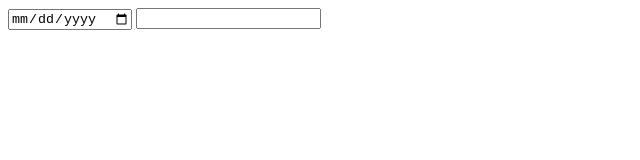
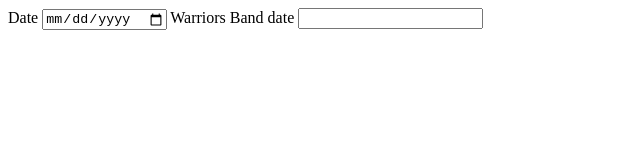
Before and after one commit to warriorsband/wb-date-converter, a plain HTML site: page index.html in a window 1280 px wide. Shown: the whole page, without its empty margins (0-640 px from the left). Drawn offline with nearby package versions, Linux system fonts and the light colour scheme.

Commit message:
Add labels to inputs

```diff
--- a/index.html
+++ b/index.html
@@ -14,7 +14,9 @@
     </style>
   </head>
   <body>
+    <label for="dateInput">Date</label>
     <input type="date" id="dateInput">
+    <label for="textInput">Warriors Band date</label>
     <input type="text" id="textInput">
     <span id="error"></span>
 
```
